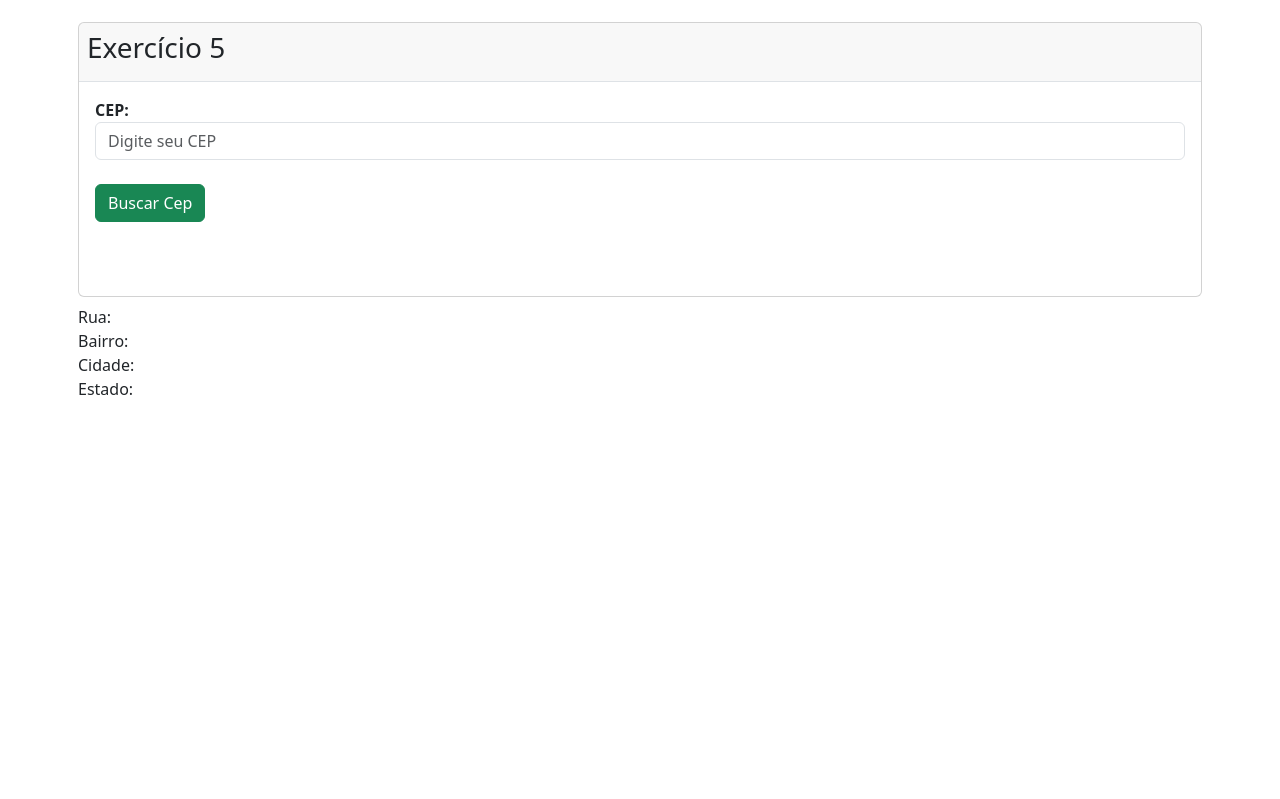
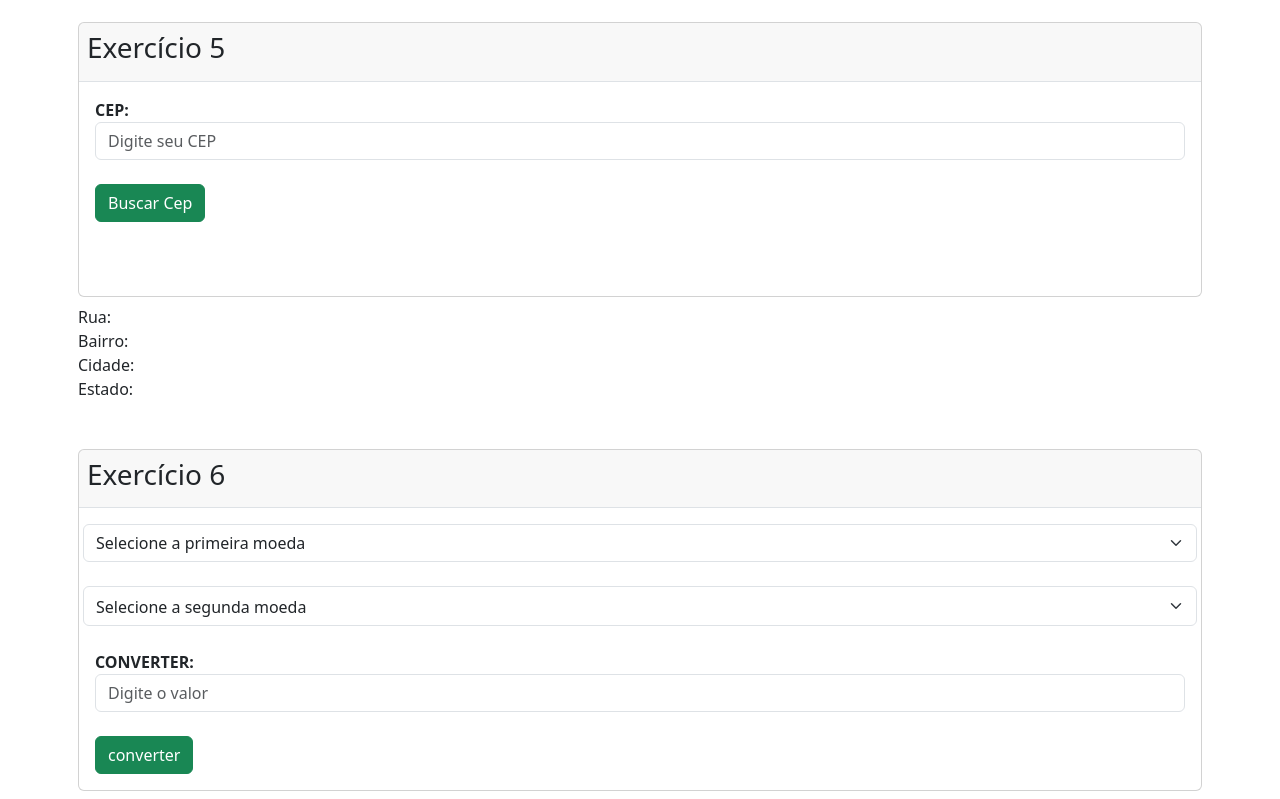
Before and after one commit to VitorCamposFrancisco/react-table, a React (Create React App) app: page / in a window 1280 px wide. Shown: the part 647-1446 px from the top of the page. Before the commit the page ends 1056 px from the top, so only its background shows below. Built offline with nearby package versions, Linux system fonts and the light colour scheme.

Commit message:
api de conversão

```diff
--- a/src/exercises/FourthExercise.js
+++ b/src/exercises/FourthExercise.js
@@ -5,10 +5,8 @@ import { Alert } from "react-bootstrap";
 
 function FourthExercise() {
     let [cep, setCep] = useState();
-    let [rua, setRua] = useState([]);
-    let [bairro, setBairro] = useState([]);
-    let [cidade, setCidade] = useState([]);
-    let [estado, setEstado] = useState([]);
+    let [endereco, setEndereco] = useState([]);
+
 
     let [status, setStatus] = useState({
         "variant" : "",
@@ -27,11 +25,11 @@ function FourthExercise() {
             });
 
             console.log(JSON.stringify(response.data));
-            setRua(response.data)
-            setBairro(response.data)
-            setCidade(response.data)
-            setEstado(response.data)
+            setEndereco(response.data)
+
+
         }).catch(function (error) {
+
             console.log(error);
             setStatus({
                 "variant" : "danger",
@@ -65,16 +63,16 @@ function FourthExercise() {
                 </div>
                 <div className="row mt-2">
                         <div className="col-12">
-                            Rua:  {rua.logradouro}
+                            Rua:  {endereco.logradouro}
                         </div>
                         <div className="col-12">
-                            Bairro:  {bairro.bairro}
+                            Bairro:  {endereco.bairro}
                         </div>
                         <div className="col-12">
-                            Cidade:  {cidade.localidade}
+                            Cidade:  {endereco.localidade}
                         </div>
                         <div className="col-12">
-                            Estado:  {estado.uf}
+                            Estado:  {endereco.uf}
                         </div>
                 </div>
         </div>
--- /dev/null
+++ b/src/exercises/SixthExercise.js
@@ -0,0 +1,66 @@
+import axios from "axios";
+import { useState } from "react";
+import { Alert } from "react-bootstrap";
+
+ function SixthExercise () {
+    let  [value, setValue] = useState();
+    let  [pair1, setPair1] = useState();
+    let  [pair2, setPair2] = useState();
+
+
+    function moeda(value){
+        setValue(value.target.value);
+    }
+    function Pair1(value){
+        setPair1(value.target.value);
+    }
+    function Pair2(value){
+        setPair2(value.target.value);
+    }
+
+    function converter(){
+        axios.get(`https://economia.awesomeapi.com.br/json/last/${pair1}-${pair2}`).then(function (response){
+
+        console.log(value * response.data[`${pair1}${pair2}`].bid);
+        })
+
+
+    }
+
+    return(
+        <>
+            <div class="card mt-5">
+                    <div class="card-title p-2 border-bottom card-header">
+                        <h3>Exercício 6</h3>
+                    </div>
+                    <div class="card-body">
+                    <div class="row">
+                    <select onChange={Pair1} class="form-select" aria-label="Default select example">
+                        <option selected>Selecione a primeira moeda</option>
+                        <option value="BRL">BRL</option>
+                        <option value="USD">USD</option>
+                        <option value="EUR">EUR</option>
+                    </select>
+                    <select onChange={Pair2} class="form-select pt-2 mt-4" aria-label="Default select example">
+                        <option selected>Selecione a segunda moeda</option>
+                        <option value="BRL">BRL</option>
+                        <option value="USD">USD</option>
+                        <option value="EUR">EUR</option>
+                    </select>
+                        </div>
+                        <div class="row mt-4">
+                            <div class="col-sm-12 col-md-12 col-lg-12">
+                                <label class="label-control"><b>CONVERTER:</b></label>
+                                <input class="form-control"  type="number" maxLength={8} placeholder="Digite o valor" onChange={moeda}></input>
+                            </div>
+                                <div class="col-sm-12 col-md-12 col-lg-3 mt-4">
+                                <button className="btn btn-success" onClick={converter}>converter</button>
+                            </div>
+                        </div>
+                    </div>
+                </div>
+        </>
+    )
+ }
+
+ export default SixthExercise;
--- a/src/pages/PrincipalPage.js
+++ b/src/pages/PrincipalPage.js
@@ -4,6 +4,7 @@ import FourthExercise from '../exercises/FourthExercise';
 import SecondExercise from '../exercises/SecondExercise';
 import ThirdExercise from '../exercises/ThirdExercise';
 import FifthExercise from '../exercises/FifthExercise';
+import SixthExercise from '../exercises/SixthExercise';
 
 function PrincipalPage(){
 
@@ -15,6 +16,7 @@ function PrincipalPage(){
             <ThirdExercise/>
             <FifthExercise/>
             <FourthExercise/>
+            <SixthExercise/>
         </div>
     );
 }
```
